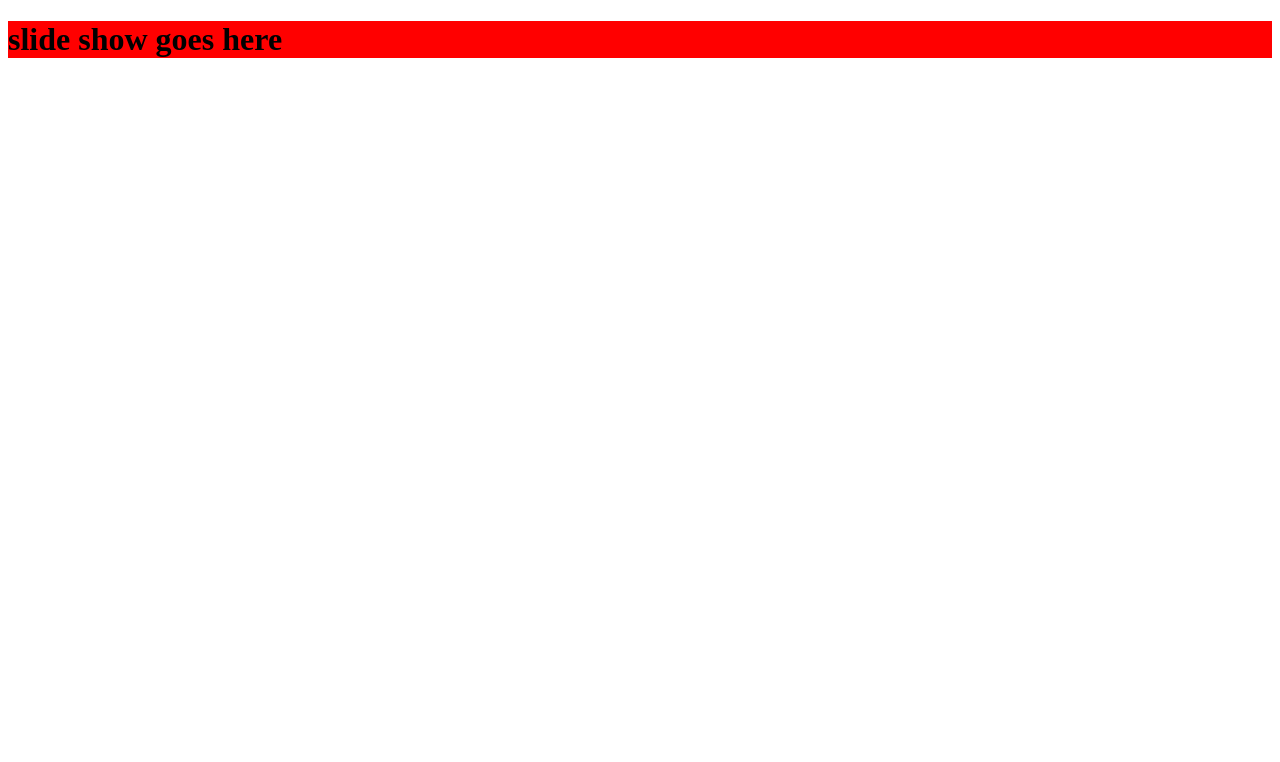
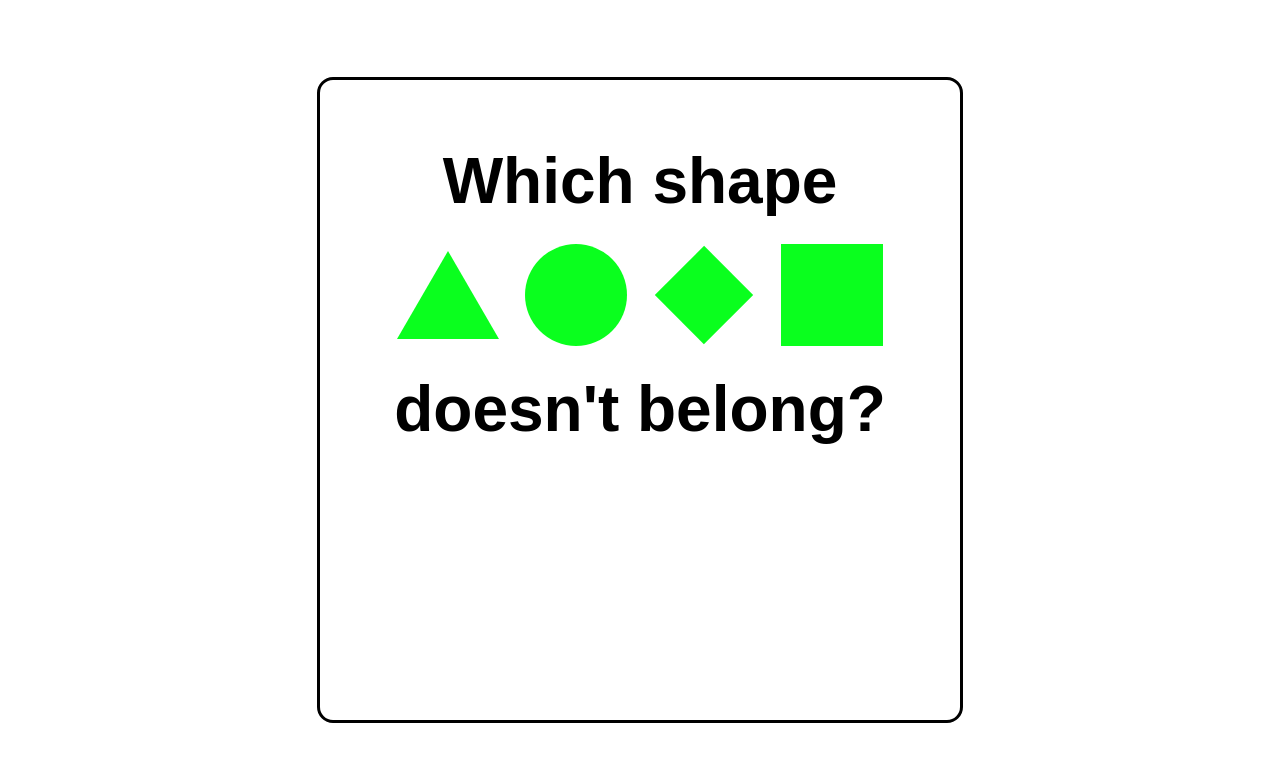
Before and after one commit to arharutyu/animation, a website: page index.html in a window 1280 px wide. Drawn offline with Linux system fonts and the light colour scheme.

Commit message:
update styling, add base components

```diff
--- a/css/style.css
+++ b/css/style.css
@@ -2,6 +2,66 @@
  * global site styles
  */
 
-#content {
-  background-color: #f00;
+ html, body {
+  margin: 0;
+  padding: 0;
 }
+
+hp-content {
+  display: flex;
+
+  width: 100vw;
+  height: 100vh;
+
+  justify-content: center;
+  align-items: center;
+}
+
+hp-presentation>hp-slide {
+  display: none;
+}
+
+hp-presentation>hp-slide.active {
+  display: inline-block;
+}
+
+hp-presentation {
+  display: block;
+  background-color: #fff;
+
+  width: 80vmin;
+  height: 80vmin;
+
+  border: .2em solid #000;
+  border-radius: 1em;
+}
+
+hp-slide {
+  display: inline-block;
+
+  width: 80%;
+  height: 80%;
+
+  margin: 10%;
+
+  font-size: 8vmin;
+  font-weight: bold;
+  font-family: sans-serif;
+  text-align: center;
+}
+
+hp-chooser {
+  display: flex;
+  width: 100%;
+
+  flex-direction: row;
+  flex-wrap: nowrap;
+  justify-content: space-around;
+  align-items: center;
+}
+
+hp-chooser * {
+  max-width: 20%;
+
+  margin: 5% 2.5%;
+}
--- a/index.html
+++ b/index.html
@@ -16,9 +16,30 @@
 </head>
 
 <body>
-  <div id="content">
-    <h1>slide show goes here</h1>
-  </div>
+  <hp-content>
+    <hp-presentation>
+      <hp-slide class="active">
+        <hp-title>Which shape</hp-title>
+        <hp-chooser>
+          <img src="images/triangle.svg" />
+          <img src="images/circle.svg" />
+          <img src="images/diamond.svg" />
+          <img src="images/square.svg" />
+        </hp-chooser>
+        <hp-title>doesn't belong?</hp-title>
+      </hp-slide>
+      <hp-slide>
+        <hp-title>Which shape</hp-title>
+        <hp-chooser>
+          <img src="images/triangle.svg" />
+          <img src="images/circle.svg" />
+          <img src="images/diamond.svg" />
+          <img src="images/square.svg" />
+        </hp-chooser>
+        <hp-title>doesn't belong?</hp-title>
+      </hp-slide>
+    </hp-presentation>
+  </hp-content>
   <script src="js/main.js"></script>
 </body>
 </html>
```
Also changed, not shown: images/circle.svg (added), images/diamond.svg (added), images/square.svg (added), images/triangle.svg (added).
